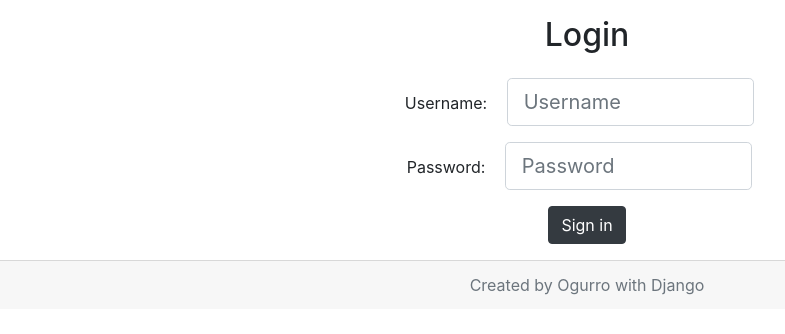
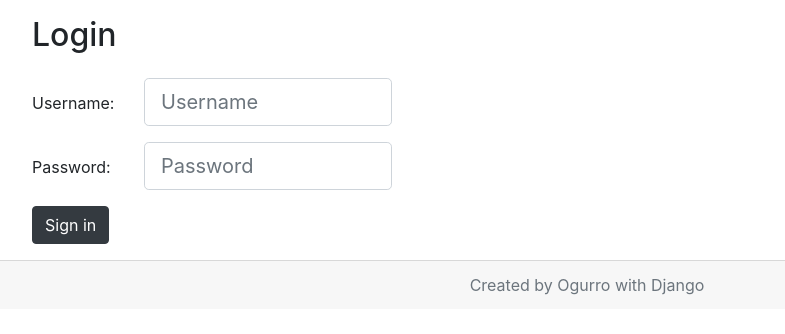
Before and after one commit to Ogurro/Production_Management_App, a Django app: page /login/ in a window 1280 px wide. Shown: the part 56-390 px from the top of the page, without its empty margins (53-838 px from the left). Run offline with Django 3.2, Linux system fonts and the light colour scheme; parts of the project's set-up code (start-up, migrations or seed data) failed here and were passed over; some libraries are stand-ins or nearby versions.

Commit message:
small change in login-view and forms.js, add status to offer

```diff
--- a/production_management/production_assist/migrations/__init__.py
+++ b/production_management/production_assist/migrations/__init__.py
@@ -76,6 +76,7 @@ def offers():
             obj.final_date = fake.date_between_dates(date_start=datetime.date.today(),
                                                      date_end=datetime.date(2100, 12, 31)
                                                      )
+            obj.status = fake.random_int(min=1, max=8)
             obj.save()
     return True
 
--- a/production_management/production_assist/static/production_assist/js/login-form.js
+++ b/production_management/production_assist/static/production_assist/js/forms.js
@@ -1,6 +1,6 @@
 $(document).ready(function () {
     console.log('ready');
-    let form_p = $('form p').addClass("text-center form-group");
+    let form_p = $('form p').addClass("form-group");
     let form_p_input = form_p.children('input').addClass('form-control');
     [].forEach.call(form_p_input, function (element) {
         let name = element.getAttribute('name');
@@ -9,6 +9,6 @@ $(document).ready(function () {
         }
         element.setAttribute('placeholder', name);
     });
-    form_p_input.wrap('<div class="col-sm-10 col-lg-3 input-group-lg d-inline-block"></div>');
-    form_p.children('label').addClass('col-form-label');
+    form_p_input.wrap('<div class="col-sm-10 col-lg-3 input-group-lg d-inline-flex"></div>');
+    form_p.children('label').addClass('col-form-label col-lg-1 pl-0');
 });
--- a/production_management/production_assist/templates/production_assist/login-form-js.html
+++ b/production_management/production_assist/templates/production_assist/login-form-js.html
@@ -1,2 +1,2 @@
 {% load static %}
-<script src="{% static 'production_assist/js/login-form.js' %}"></script>
+<script src="{% static 'production_assist/js/forms.js' %}"></script>
--- a/production_management/production_assist/templates/production_assist/login-view.html
+++ b/production_management/production_assist/templates/production_assist/login-view.html
@@ -5,8 +5,8 @@
 {% endblock %}
 
 {% block content %}
-    <h2 class="text-center mb-4">Login</h2>
-    <form class="text-center" method="post">
+    <h2 class="mb-4">Login</h2>
+    <form method="post">
         {% csrf_token %}
         {{ form.as_p }}
         <button type="submit" class="btn btn-dark">Sign in</button>
```
Also changed, not shown: production_management/production_assist/models.py (+13 -0 lines), production_management/production_assist/migrations/0004_offer_status.py (added), production_management/production_assist/migrations/0005_poulate.py.
